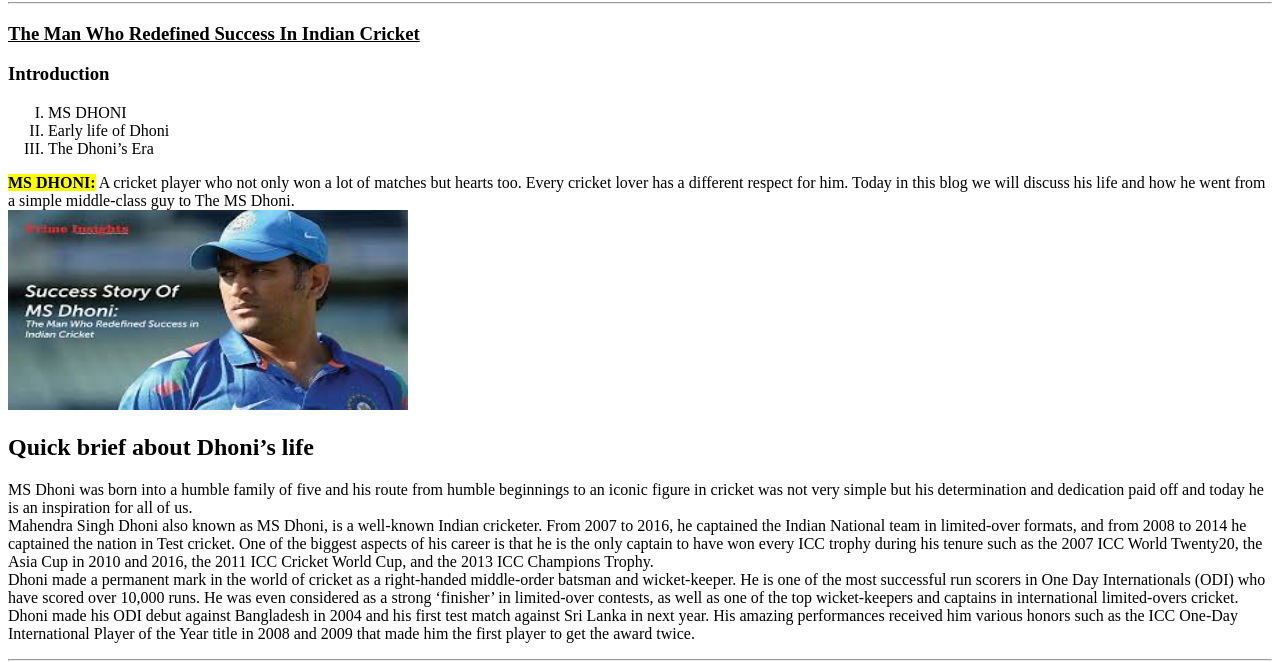
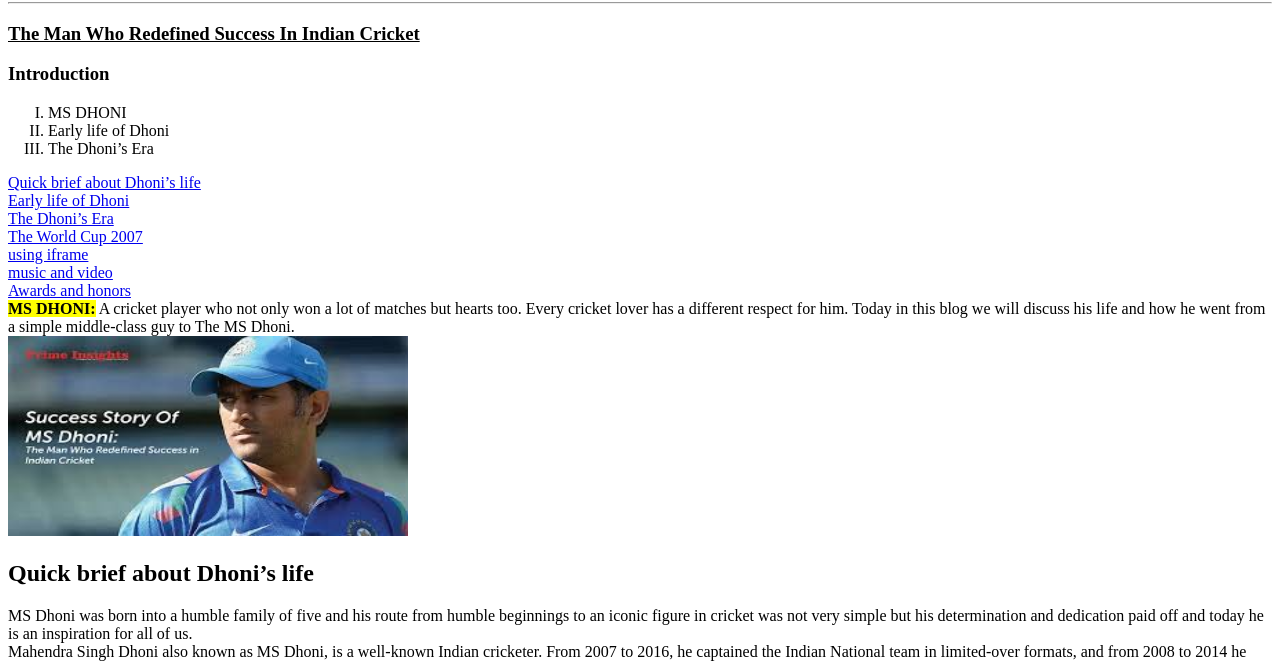
Before and after one commit to Sreeramgonela/project, a plain HTML site: page index.html in a window 1280 px wide. Shown: the part 122-784 px from the top of the page. Drawn offline with Linux system fonts and the light colour scheme.

Commit message:
Update index.html

```diff
--- a/index.html
+++ b/index.html
@@ -15,11 +15,18 @@
         <li>Early life of Dhoni</li>
         <li>The Dhoni’s Era</li>
     </ol>
+        <a href="#1">Quick brief about Dhoni’s life<a><br>
+        <a href="#2">Early life of Dhoni</a><br>
+        <a href="#3">The Dhoni’s Era</a><br>
+        <a href="#4">The World Cup 2007</a><br>
+        <a href="#5">using iframe</a><br>
+        <a href="#6">music and video</a><br>
+        <a href="#7">Awards and honors</a><br>
     <label><B><mark>MS DHONI:</mark></B>
     A cricket player who not only won a lot of matches but hearts too. Every cricket lover has a different respect for him. Today in this blog we will discuss his life and how he went from a simple middle-class guy to The MS Dhoni.</label><br>
     <img src="msdhoni.jpg"  alt=" dhoni image" height="200" width="400">
 
-    <h2 >Quick brief about Dhoni’s life</h2>
+    <h2 id="1">Quick brief about Dhoni’s life</h2>
     <p>MS Dhoni was born into a humble family of five and his route from humble beginnings to an iconic figure in cricket was not very simple but his determination and dedication paid off and today he is an inspiration for all of us.
     <br>
     Mahendra Singh Dhoni also known as MS Dhoni, is a well-known Indian cricketer. From 2007 to 2016, he captained the Indian National team in limited-over formats, and from 2008 to 2014 he captained the nation in Test cricket. One of the biggest aspects of his career is that he is the only captain to have won every ICC trophy during his tenure such as the 2007 ICC World Twenty20, the Asia Cup in 2010 and 2016, the 2011 ICC  Cricket World Cup, and the 2013 ICC Champions Trophy.<br>Dhoni made a permanent mark in the world of cricket as a right-handed middle-order batsman and wicket-keeper. He is one of the most successful run scorers in One Day Internationals (ODI) who have scored over 10,000 runs. He was even considered as a strong ‘finisher’ in limited-over contests, as well as one of the top wicket-keepers and captains in international limited-overs cricket.<br>
@@ -28,7 +35,7 @@
     Dhoni led the Chennai Super Kings to win in the Indian Premier League (IPL) three times in 2010, 2011, and 2018. His impact went even outside the cricket pitch as Time Magazine named him one of the “Most Influential People” of all time. After leaving Air India, he became Vice-President of India Cement Ltd. <br>
     <img src="csk.jpg" alt="dhoni image" height="200" width="400"><br>
 
-    <h2>Early life of Dhoni</h2>
+    <h2 id="2">Early life of Dhoni</h2>
     <p>
         Dhoni was born in <b>Ranchi, Bihar (now Jharkhand) </b>on <b>July 7, 1981</b>. He is a Rajput Hindu. His parents moved to Ranchi from Uttarakhand.<br>
         His father Pan Sing worked at MECON. He also has a sister named Jayanti and a brother named Narendra. His nicknames are Mahi, Captain Cool, MSD, and Thala.<br>
@@ -38,22 +45,22 @@
         <p>On <b>July 4, 2010</b>, Dhoni married his schoolmate Sakshi Rawat. Sakshi was pursuing a degree in hotel management and working as an intern at the Taj Bengal in Kolkata when they married.<br>
             On <b>February 6, 2015</b>, they had a baby daughter named <b>Ziva</b> in their family. However, Dhoni was in Australia with the Indian cricket team for the 2015  Cricket World Cup at the time. Even during his daughter’s birth, Dhoni took the personal decision to stay with the team in Australia and said <i><b>“I am on national duty, other things can wait.”</b> </i>This clearly showed his unshakeable commitment to representing his country in cricket even when his family needed him a lot.</p>
 
-    <h1>The Dhoni’s Era</h1>
+    <h1 id="3">The Dhoni’s Era</h1>
         <p>
             Dhoni made an outstanding impression in his fifth One-Day International (ODI) encounter by scoring 148 runs in just 123 deliveries in Vishakhapatnam. This outstanding effort has created a new record for the highest ODI score by an Indian wicket-keeper.<br>
             Dhoni was promoted to the number three batting position in the third ODI at Jaipur. He played brilliantly and scored 183 runs in 145 balls to give India a historic victory. This inning was described as “uninhibited, yet anything but crude” by Wisden Almanack in 2006.<a href="https://en.wikipedia.org/wiki/MS_Dhoni"> DHONI ERA.</a>
         </p>
-        <h1>The World Cup 2007</h1>
+        <h1 id="4">The World Cup 2007</h1>
         <p>The 2007 ICC Cricket World Cup was the ninth Cricket World Cup, a One Day International (ODI) cricket tournament that took place in the West Indies from 13 March to 28 April 2007. There were a total of 51 matches played, three fewer than at the 2003 World Cup (despite a field larger by two teams).<br>
             The 16 competing teams were initially divided into four groups, with the two best-performing teams from each group moving on to a "Super 8" format.Every team played total 6 matches in super eight round.Teams didn't played with teams of their own group in super 8 round.They played total 6 teams from another three group(Top 2 teams of all three groups) From this, Australia, New Zealand, Sri Lanka, and South Africa won through to the semi-finals, with Australia defeating Sri Lanka in the final to win their third consecutive World Cup and their fourth overall. Australia's unbeaten record in the tournament increased their total to 29 consecutive World Cup matches without loss, a streak dating back to 23 May 1999, during the group stage of the 1999 World Cup. The tournament also saw upsets and surprise results, with pre-tournament favourites India and Pakistan failing to make it past the group stage, while Bangladesh, the second-lowest ranked ICC Full Member at the time, and World Cup debutant Ireland, which was an ICC Associate Member at the time, made it to the "Super 8", beating India and Pakistan respectively en route. Ireland became only the second associate nation to make it past the first round of a Cricket World Cup, the first being Kenya in 2003.For more information <a href="https://en.wikipedia.org/wiki/2007_Cricket_World_Cup">T20 world cup 2007</a></p>
             <img src="t20msd.jpg" alt="t20 msd pic" height="400" width="600">
-            <h2>using iframe</h2>
+            <h2 id="5">using iframe</h2>
             <iframe width="560" height="315" src="https://www.youtube.com/embed/hUNAtr-xgyo?si=5BF8oN8P7IInYNBv" title="YouTube video player" frameborder="0" allow="accelerometer; autoplay; clipboard-write; encrypted-media; gyroscope; picture-in-picture; web-share" referrerpolicy="strict-origin-when-cross-origin" allowfullscreen></iframe>
             <br>
 
 
 
-            <h2>music and video</h2>
+            <h2 id="6">music and video</h2>
             <audio controls><source src="music.html"></audio>
             <br>
             <video height="400" width="600" controls autoplay>
@@ -62,7 +69,7 @@
 
 
 
-            <h1><b>Awards and honors</b></h1>
+            <h1 id="7"><b>Awards and honors</b></h1>
             <ul>
                 <li>Rajiv Gandhi Khel Ratna-2007-08</li>
                 <li>ICC ODI Player of the Year - 2008, 2009</li>
```
